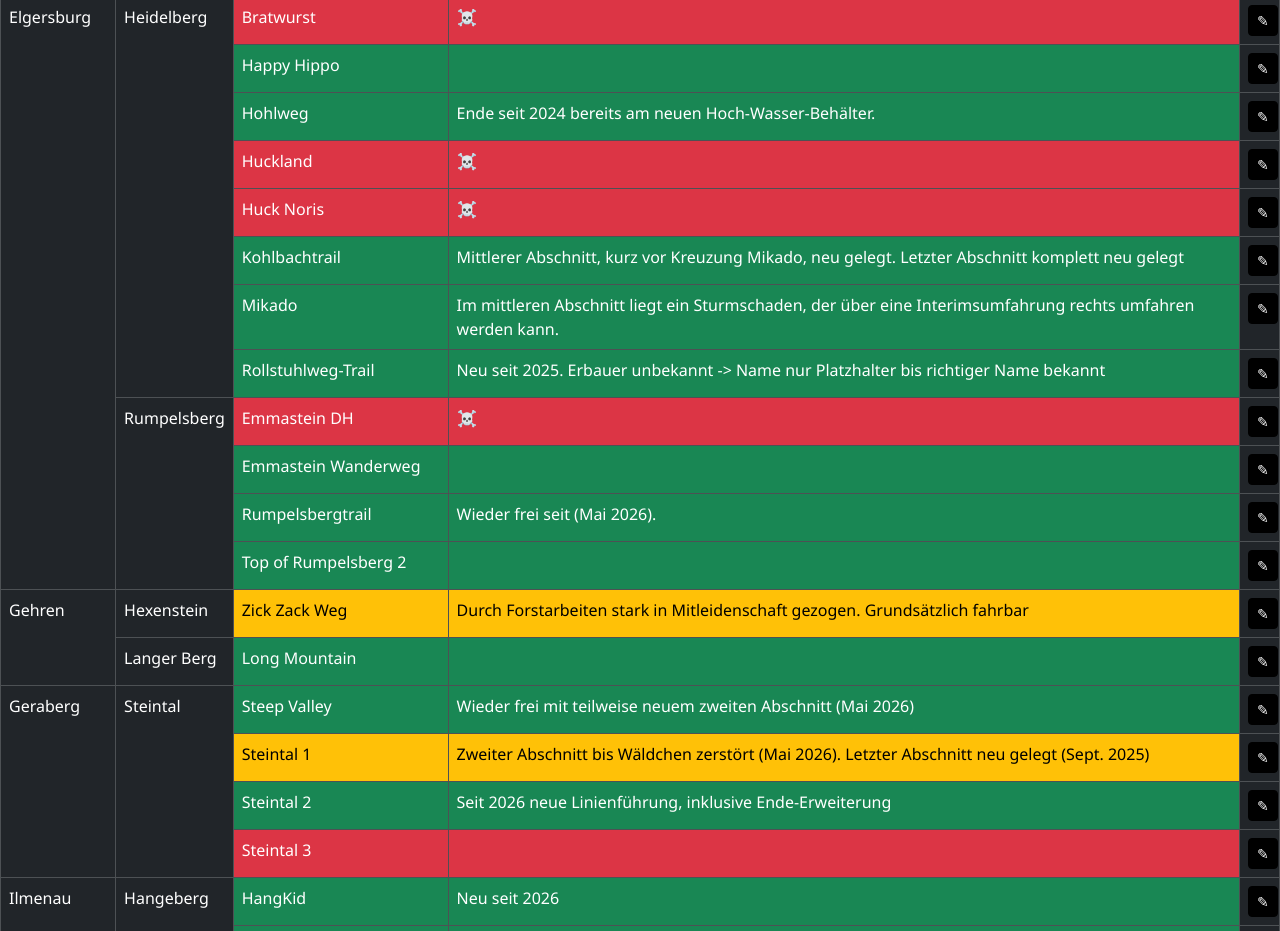
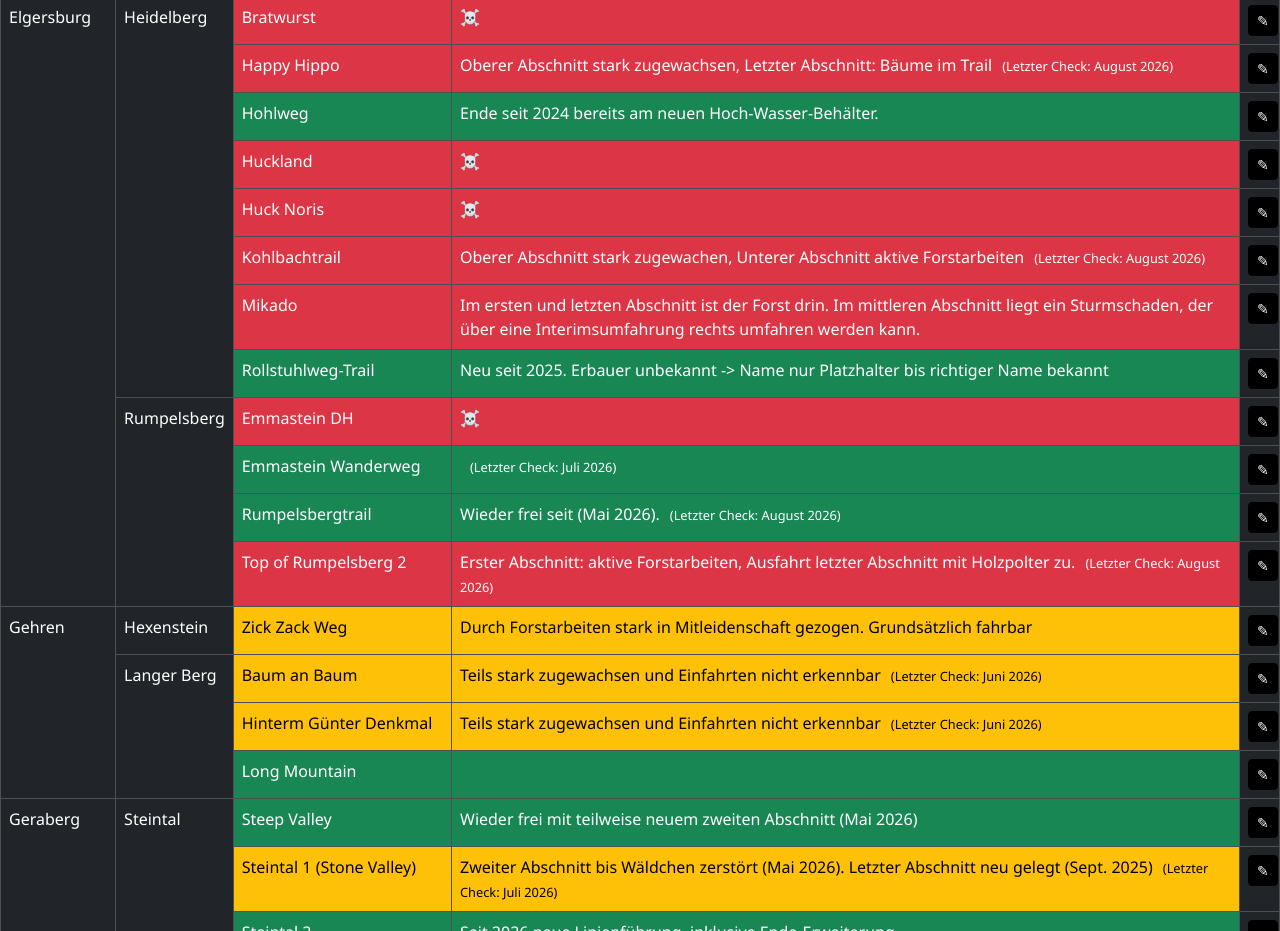
Before and after one commit to cyper85/trailampel.de, a website: page index.html in a window 1280 px wide. Shown: the part 149-1080 px from the top of the page. Drawn offline with Linux system fonts and the light colour scheme.

Commit message:
neue features

```diff
--- a/js/trails.js
+++ b/js/trails.js
@@ -8,6 +8,24 @@ function readTextFile(file, callback) {
         }
     }
     rawFile.send(null);
+}
+
+function get_month(checkup_string) {
+    const regex = /^[0-9]{4}-([0-9]{2})(-[0-9]{2})?$/;
+    const found = checkup_string.match(regex)
+    const months = ['', 'Januar', 'Februar', 'März', 'April', 'Mai', 'Juni', 'Juli', 'August', 'September', 'Oktober', 'November', 'Dezember']
+    return months[parseInt(found[1])]
+}
+function get_year(checkup_string) {
+    const regex = /^([0-9]{4})(-[0-9]{2}){1,2}$/;
+    const found = checkup_string.match(regex)
+    return found[1]
+}
+function last_checkup(checkup_string) {
+    const span = document.createElement("span");
+    span.classList.add('last_checkup');
+    span.innerHTML = '(Letzter Check: ' + get_month(checkup_string) + ' ' + get_year(checkup_string) + ')';
+    return span.outerHTML;
 }
 
 //usage:
@@ -64,7 +82,11 @@ readTextFile("trails.json", function(text){
             for(trail in data[city][zone]) {
                 const trail_td = document.createElement("td");
                 trail_td.classList.add("trail");
-                trail_td.innerHTML = trail;
+                if ('alt_name' in data[city][zone][trail]) {
+                    trail_td.innerHTML = trail + ' (' + data[city][zone][trail]['alt_name'] + ')';
+                } else {
+                    trail_td.innerHTML = trail;
+                }
                 current_tr.appendChild(trail_td);
                 const state_td = document.createElement("td");
                 current_tr.appendChild(state_td);
@@ -78,17 +100,25 @@ readTextFile("trails.json", function(text){
                     state_td.classList.add("bg-warning");
                     trail_td.classList.add("text-black");
                     state_td.classList.add("text-black");
+                } else if (data[city][zone][trail]['status'] === "CLOSED") {
+                    trail_td.classList.add("bg-danger");
+                    state_td.classList.add("bg-danger");
+                    state_td.innerHTML = "&#128691;&nbsp;";
                 } else if (data[city][zone][trail]['status'] === "DESTROYED") {
                     trail_td.classList.add("bg-danger");
                     state_td.classList.add("bg-danger");
-                    state_td.innerHTML = "&#9760;";
+                    state_td.innerHTML = "&#9760;&nbsp;";
                 } else {
                     trail_td.classList.add("bg-danger");
                     state_td.classList.add("bg-danger");
                 }
 
                 if (data[city][zone][trail]['message']) {
-                    state_td.innerHTML = data[city][zone][trail]['message'];
+                    state_td.innerHTML = state_td.innerHTML + data[city][zone][trail]['message'];
+                }
+
+                if (data[city][zone][trail]['last_checkup']) {
+                    state_td.innerHTML = state_td.innerHTML + last_checkup(data[city][zone][trail]['last_checkup']);
                 }
 
                 // Editor Button
--- a/styles/_global.scss
+++ b/styles/_global.scss
@@ -183,3 +183,8 @@ section.resume-section {
 td.editor-button, th.editor-button {
   max-width: 40px;
 }
+
+span.last_checkup {
+  font-size: 80%;
+  margin-left: 10px;
+}
--- a/trails.json
+++ b/trails.json
@@ -5,7 +5,9 @@
         "status": "DESTROYED"
       },
       "Happy Hippo": {
-        "status": "ACTIVE"
+        "status": "INACTIVE",
+        "message": "Oberer Abschnitt stark zugewachsen, Letzter Abschnitt: Bäume im Trail",
+        "last_checkup": "2026-08-23"
       },
       "Hohlweg": {
         "status": "ACTIVE",
@@ -18,12 +20,13 @@
         "status": "DESTROYED"
       },
       "Kohlbachtrail": {
-        "status": "ACTIVE",
-        "message": "Mittlerer Abschnitt, kurz vor Kreuzung Mikado, neu gelegt. Letzter Abschnitt komplett neu gelegt"
+        "status": "INACTIVE",
+        "message": "Oberer Abschnitt stark zugewachen, Unterer Abschnitt aktive Forstarbeiten",
+        "last_checkup": "2026-08-23"
       },
       "Mikado": {
-        "status": "ACTIVE",
-        "message": "Im mittleren Abschnitt liegt ein Sturmschaden, der über eine Interimsumfahrung rechts umfahren werden kann."
+        "status": "INACTIVE",
+        "message": "Im ersten und letzten Abschnitt ist der Forst drin. Im mittleren Abschnitt liegt ein Sturmschaden, der über eine Interimsumfahrung rechts umfahren werden kann."
       },
       "Rollstuhlweg-Trail": {
         "status": "ACTIVE",
@@ -35,14 +38,18 @@
         "status": "DESTROYED"
       },
       "Emmastein Wanderweg": {
-        "status": "ACTIVE"
+        "status": "ACTIVE",
+        "last_checkup": "2026-07"
       },
       "Rumpelsbergtrail": {
         "status": "ACTIVE",
-        "message": "Wieder frei seit (Mai 2026)."
+        "message": "Wieder frei seit (Mai 2026).",
+        "last_checkup": "2026-08"
       },
       "Top of Rumpelsberg 2": {
-        "status": "ACTIVE"
+        "status": "INACTIVE",
+        "message": "Erster Abschnitt: aktive Forstarbeiten, Ausfahrt letzter Abschnitt mit Holzpolter zu.",
+        "last_checkup": "2026-08"
       }
     }
   },
@@ -54,6 +61,16 @@
       }
     },
     "Langer Berg": {
+      "Baum an Baum": {
+        "status": "WARNING",
+        "message": "Teils stark zugewachsen und Einfahrten nicht erkennbar",
+        "last_checkup": "2026-06"
+      },
+      "Hinterm Günter Denkmal": {
+        "status": "WARNING",
+        "message": "Teils stark zugewachsen und Einfahrten nicht erkennbar",
+        "last_checkup": "2026-06"
+      },
       "Long Mountain": {
         "status": "ACTIVE"
       }
@@ -68,7 +85,8 @@
       "Steintal 1": {
         "alt_name": "Stone Valley",
         "status": "WARNING",
-        "message": "Zweiter Abschnitt bis Wäldchen zerstört (Mai 2026). Letzter Abschnitt neu gelegt (Sept. 2025)"
+        "message": "Zweiter Abschnitt bis Wäldchen zerstört (Mai 2026). Letzter Abschnitt neu gelegt (Sept. 2025)",
+        "last_checkup": "2026-07"
       },
       "Steintal 2": {
         "status": "ACTIVE",
@@ -127,20 +145,22 @@
       }
     },
     "Kickelhahn": {
-      "Meistertrail (Schräger Kicki)": {
-        "status": "WARNING",
-        "message": "Erster Abschnitt durch Forstarbeiten nicht fahrbar"
-      },
       "Project One": {
         "ref": "P1",
         "status": "ACTIVE",
-        "message": "Erster Abschnitt wurde freigeräumt (Juni 2026)"
+        "message": "Erster Abschnitt wurde freigeräumt (Juni 2026)",
+        "last_checkup": "2026-07"
+      },
+      "Schräger Kicki": {
+        "alt_name": "Meistertrail",
+        "status": "WARNING",
+        "message": "Erster Abschnitt durch Forstarbeiten nicht fahrbar"
       },
       "Top of Ilmenau 1": {
         "alt_name": "Waldstraße DH",
         "ref": "TOI1",
-        "status": "INACTIVE",
-        "message": "Erster Abschnitt durch Forstarbeiten schwer fahrbar, ab der Hälfte durch Forstarbeiten nicht fahrbar."
+        "status": "WARNING",
+        "message": "Erster Abschnitt durch Forstarbeiten schwer fahrbar."
       },
       "Top of Ilmenau 2": {
         "ref": "TOI2",
@@ -156,7 +176,9 @@
         "status": "ACTIVE"
       },
       "ILRC Downhillstrecke": {
-        "status": "ACTIVE"
+        "status": "CLOSED",
+        "message": "Geschlossen bis DownhillCup (28.08.2026)",
+        "last_checkup": "2026-06"
       },
       "ILRC Linduro": {
         "status": "ACTIVE",
@@ -173,7 +195,9 @@
         "status": "ACTIVE"
       },
       "Rollercoaster": {
-        "status": "ACTIVE"
+        "status": "WARNING",
+        "message": "Oben liegen mehrere Bäume im Trail. Letzte Einfahrt mit Schutt zugeschüttet (Achtung: Glasscherben im Schutt)",
+        "last_checkup": "2026-08-23"
       },
       "Schortetrail": {
         "status": "DESTROYED"
@@ -189,7 +213,9 @@
   "Langewiesen": {
     "Tragberg": {
       "Tragbergtrail": {
-        "status": "ACTIVE"
+        "status": "WARNING",
+        "message": "Zum Teil stark zugewachsen.",
+        "last_checkup": "2026-08"
       },
       "Wurzeltrail": {
         "status": "WARNING",
--- a/trails.schema.json
+++ b/trails.schema.json
@@ -25,6 +25,7 @@
                   "enum": [
                     "ACTIVE",
                     "WARNING",
+                    "CLOSED",
                     "INACTIVE",
                     "DESTROYED",
                     "NOT READY"
@@ -41,6 +42,11 @@
                 "message": {
                   "description": "Additional Message for Trail Status",
                   "type": "string"
+                },
+                "last_checkup": {
+                  "description": "Last Modified Date",
+                  "type": "string",
+                  "pattern": "[0-9]{4}(-[0-9]{2}){1,2}"
                 }
               },
               "required": ["status"]
```
Also changed, not shown: styles/styles.css, 1 other file.
